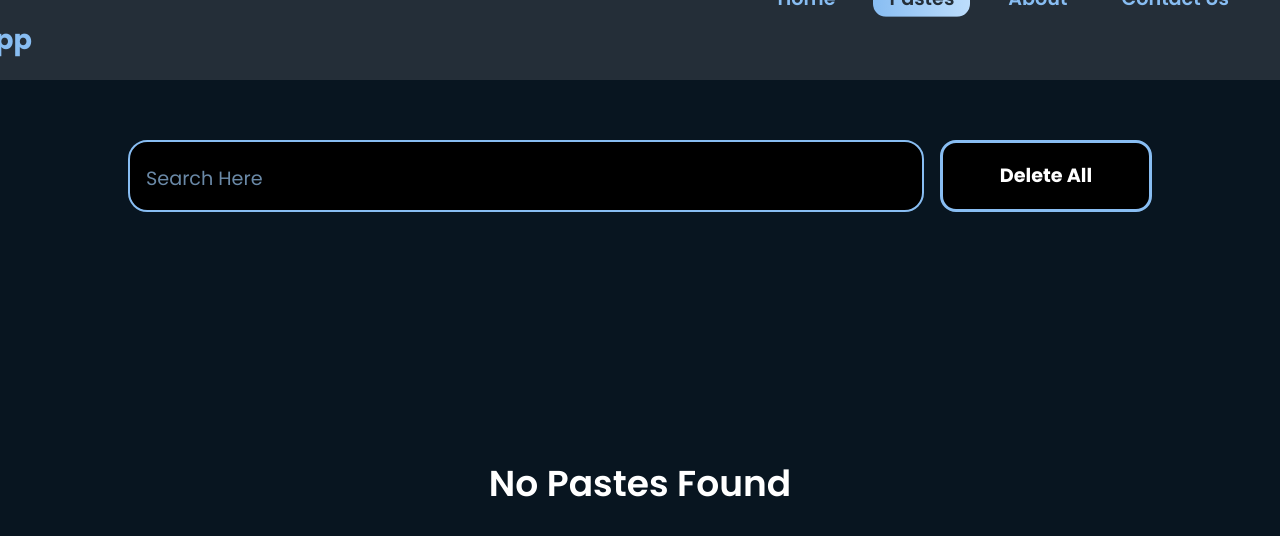
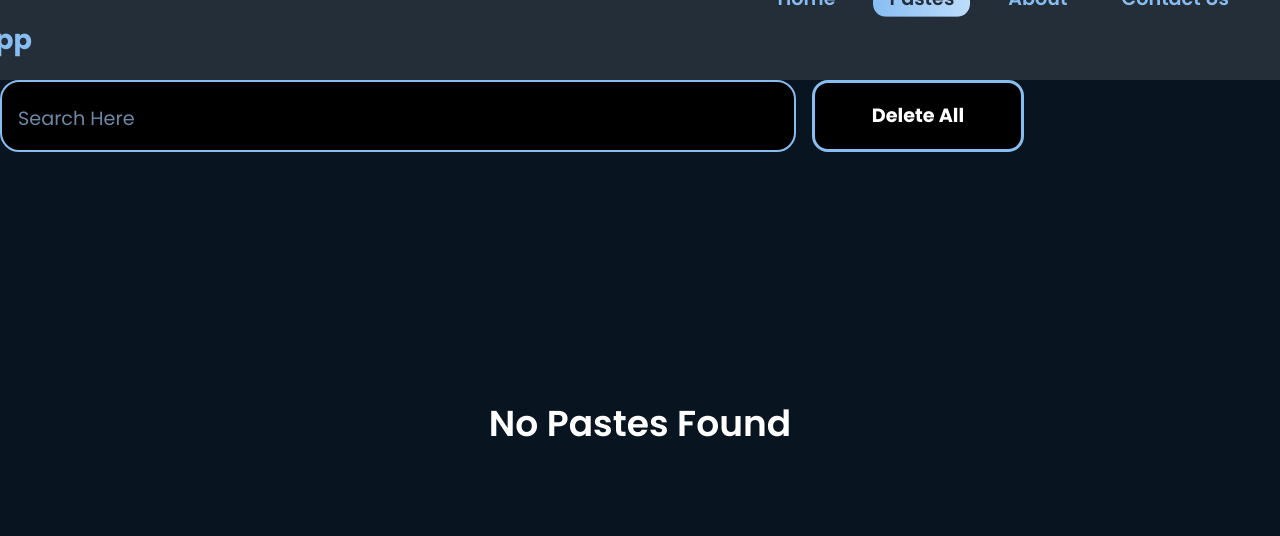
Before and after one commit to Rahul-Agarwal-07/paste, a React (Vite) app: page /pastes in a window 1280 px wide. Shown: the top 536 px of the page. Built offline with nearby package versions, Linux system fonts and the light colour scheme.

Commit message:
New Commit

```diff
--- a/src/components/PastesPage/PastesPage.css
+++ b/src/components/PastesPage/PastesPage.css
@@ -3,8 +3,6 @@
     display: flex;
     flex-direction: column;
     gap: 2rem;
-    justify-content: center;
-    align-items: center;
     min-height: 90vh;
     max-height: none;
 }
```
